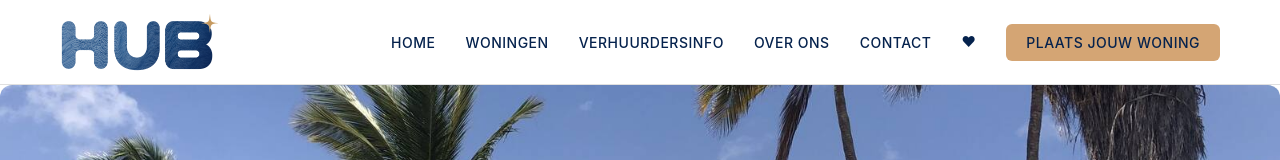
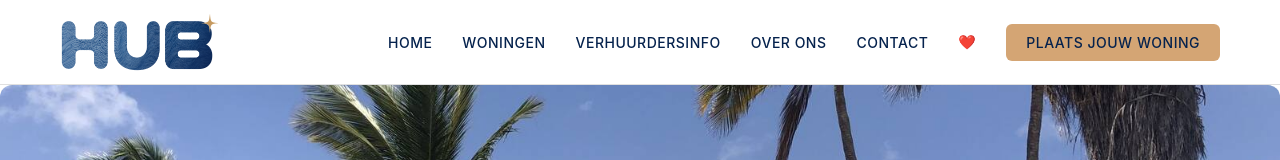
Before and after one commit to jorajong/curacaohub, a React (Create React App) app: page / in a window 1280 px wide. Shown: the top 160 px of the page. Built offline with nearby package versions, Linux system fonts and the light colour scheme; no server answers; the database is empty.

Commit message:
favorieten hartje

```diff
--- a/src/components/Header.js
+++ b/src/components/Header.js
@@ -21,7 +21,7 @@ function Header() {
             <a href="#verhuurdersinfo">VERHUURDERSINFO</a>
             <a href="#over-ons">OVER ONS</a>
             <a href="#contact">CONTACT</a>
-            <Link to="/woningen?favorieten=true" className="nav-favorites" aria-label="Favorieten">♥</Link>
+            <Link to="/woningen?favorieten=true" className="nav-favorites" aria-label="Favorieten">❤️</Link>
             <Link to="/beheer/nieuwe-woning" className="btn-login">PLAATS JOUW WONING</Link>
           </nav>
 
@@ -39,7 +39,7 @@ function Header() {
           <nav id="mobile-nav" className="nav-mobile">
             <Link to="/" onClick={closeMenu}>HOME</Link>
             <Link to="/woningen" onClick={closeMenu}>WONINGEN</Link>
-            <Link to="/woningen?favorieten=true" onClick={closeMenu}>♥ FAVORIETEN</Link>
+            <Link to="/woningen?favorieten=true" onClick={closeMenu}>❤️ FAVORIETEN</Link>
             <a href="#verhuurdersinfo" onClick={closeMenu}>VERHUURDERSINFO</a>
             <a href="#over-ons" onClick={closeMenu}>OVER ONS</a>
             <a href="#contact" onClick={closeMenu}>CONTACT</a>
```
